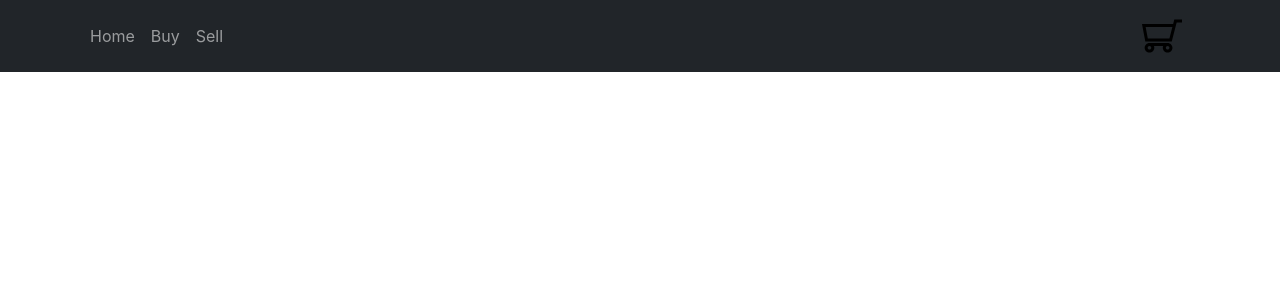
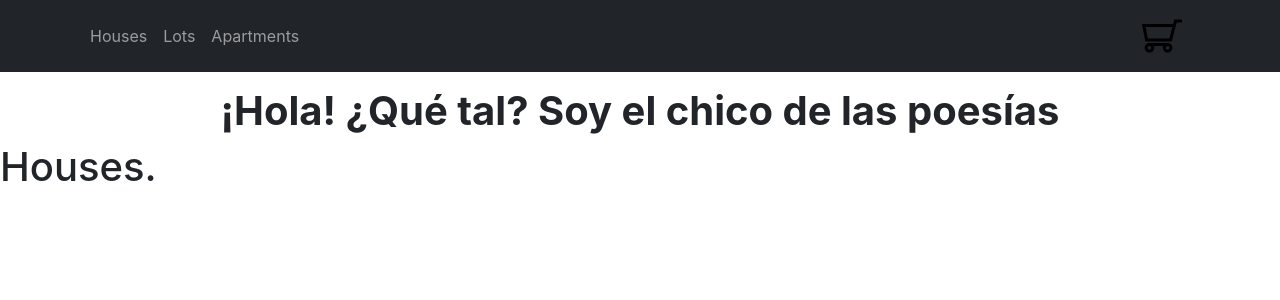
Before and after one commit to carlosgarcia0622/land-scape-commerce-ui, a React (Create React App) app: page /houses in a window 1280 px wide. Before the commit this address had no page. Shown: the top 300 px of the page. Built offline with nearby package versions, Linux system fonts and the light colour scheme.

Commit message:
tercera entrega

```diff
--- a/src/App.js
+++ b/src/App.js
@@ -1,20 +1,22 @@
 import './App.css';
-import Navigation from './components/Navbar/Navigation';
+import Navigation from './components/navbar/Navigation';
 import {  Routes, Route } from "react-router-dom";
 import { BrowserRouter as Router} from 'react-router-dom';
 
-import Buy from './pages/Buy';
-import Sell from './pages/Sell';
-import Home from './pages/Home';
+import Houses from './pages/Houses';
+import Lots from './pages/Lots';
+import Apartments from './pages/Apartments';
+import { ItemListContainer } from './components/item-list-container/ItemListContainer';
 
 function App() {
   return (
     <Router>
         <Navigation/>
+        <ItemListContainer greeting='¡Hola! ¿Qué tal? Soy el chico de las poesías'/>
         <Routes>
-          <Route path='/buy' element={<Buy/>}/>
-          <Route path='/sell' element={<Sell/>}/>
-          <Route path='/' element={<Home/>}/>
+          <Route path='/houses' element={<Houses/>}/>
+          <Route path='/lots' element={<Lots/>}/>
+          <Route path='/apartments' element={<Apartments/>}/>
         </Routes>
       </Router>
   );
--- /dev/null
+++ b/src/components/Navbar/CartWidget.js
@@ -0,0 +1,9 @@
+import logo from '../../../src/shopping-cart.svg';
+
+export const CartWidget = () =>{
+    return (
+        <>
+        <img src={logo} className="Cart-logo" alt="logo" />
+        </>
+    )
+}
--- a/src/components/Navbar/Navigation.js
+++ b/src/components/Navbar/Navigation.js
@@ -1,5 +1,5 @@
 import { Navbar, Nav, Container } from 'react-bootstrap';
-import logo from '../../../src/shopping-cart.svg';
+import { CartWidget } from './CartWidget';
 
 const Navigation = () =>{
     return (
@@ -9,13 +9,13 @@ const Navigation = () =>{
                 <Navbar.Toggle aria-controls='responsive-navbar-nav'/>
                 <Navbar.Collapse id='responsive-navbar-nav'>
                     <Nav>
-                        <Nav.Link href='/'>Home</Nav.Link>
-                        <Nav.Link href='/buy'>Buy</Nav.Link>
-                        <Nav.Link href='/sell'>Sell</Nav.Link>
+                        <Nav.Link href='/houses'>Houses</Nav.Link>
+                        <Nav.Link href='/lots'>Lots</Nav.Link>
+                        <Nav.Link href='/apartments'>Apartments</Nav.Link>
                     </Nav>
                 </Navbar.Collapse>
                 <Nav.Link href='/cart'>
-                    <img src={logo} className="Cart-logo" alt="logo" />
+                    <CartWidget/>
                 </Nav.Link>
             </Container>
         </Navbar>
--- /dev/null
+++ b/src/components/item-list-container/ItemListContainer.js
@@ -0,0 +1,8 @@
+import "./itemListContainer.styles.css"
+export const ItemListContainer = ({greeting}) =>{
+    return(
+        <>
+            <h1 className="greeting">{greeting}</h1>
+        </>
+    )
+}
--- /dev/null
+++ b/src/components/item-list-container/itemListContainer.styles.css
@@ -0,0 +1,5 @@
+.greeting{
+    text-align: center;
+    margin-top: 15px;
+    font-weight: bold;
+}
--- /dev/null
+++ b/src/pages/Apartments.js
@@ -0,0 +1,12 @@
+
+import React from 'react';
+
+const Apartments = () => {
+  return (
+    <div>
+      <h1>Apartments.</h1>
+    </div>
+  );
+};
+
+export default Apartments;
--- a/src/pages/Buy.js
+++ b/src/pages/Houses.js
@@ -1,12 +1,12 @@
 
 import React from 'react';
 
-const Buy = () => {
+const Houses = () => {
   return (
     <div>
-      <h1>Page for Buy.</h1>
+      <h1>Houses.</h1>
     </div>
   );
 };
 
-export default Buy;
+export default Houses;
--- a/src/pages/Home.js
+++ b/src/pages/Lots.js
@@ -1,12 +1,12 @@
 
 import React from 'react';
 
-const Home = () => {
+const Lots = () => {
   return (
     <div>
-      <h1>Home.</h1>
+      <h1>Lots.</h1>
     </div>
   );
 };
 
-export default Home;
+export default Lots;
--- a/src/pages/Sell.js
+++ /dev/null
@@ -1,12 +0,0 @@
-
-import React from 'react';
-
-const Sell = () => {
-  return (
-    <div>
-      <h1>Page to sale.</h1>
-    </div>
-  );
-};
-
-export default Sell;
```
